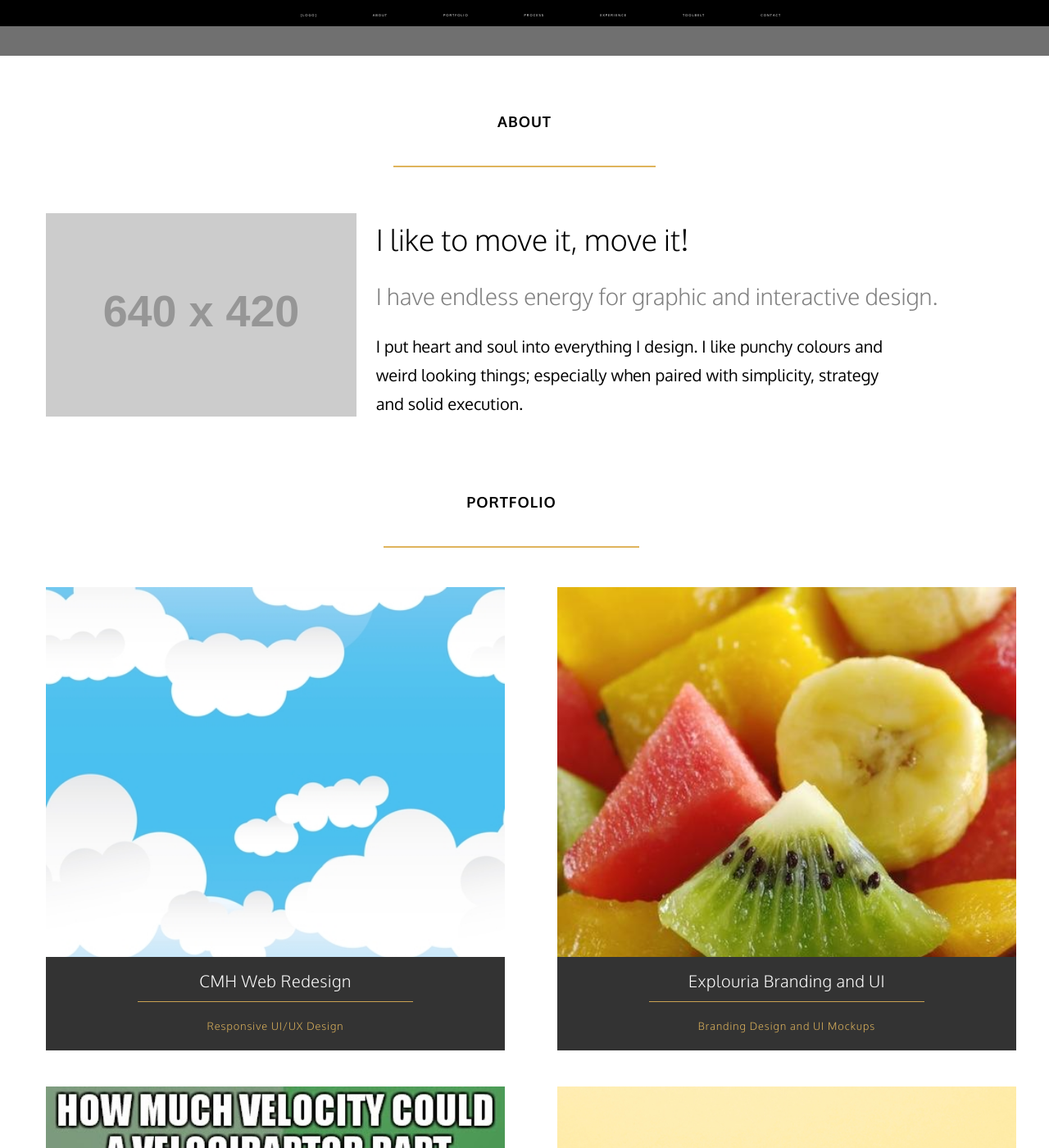
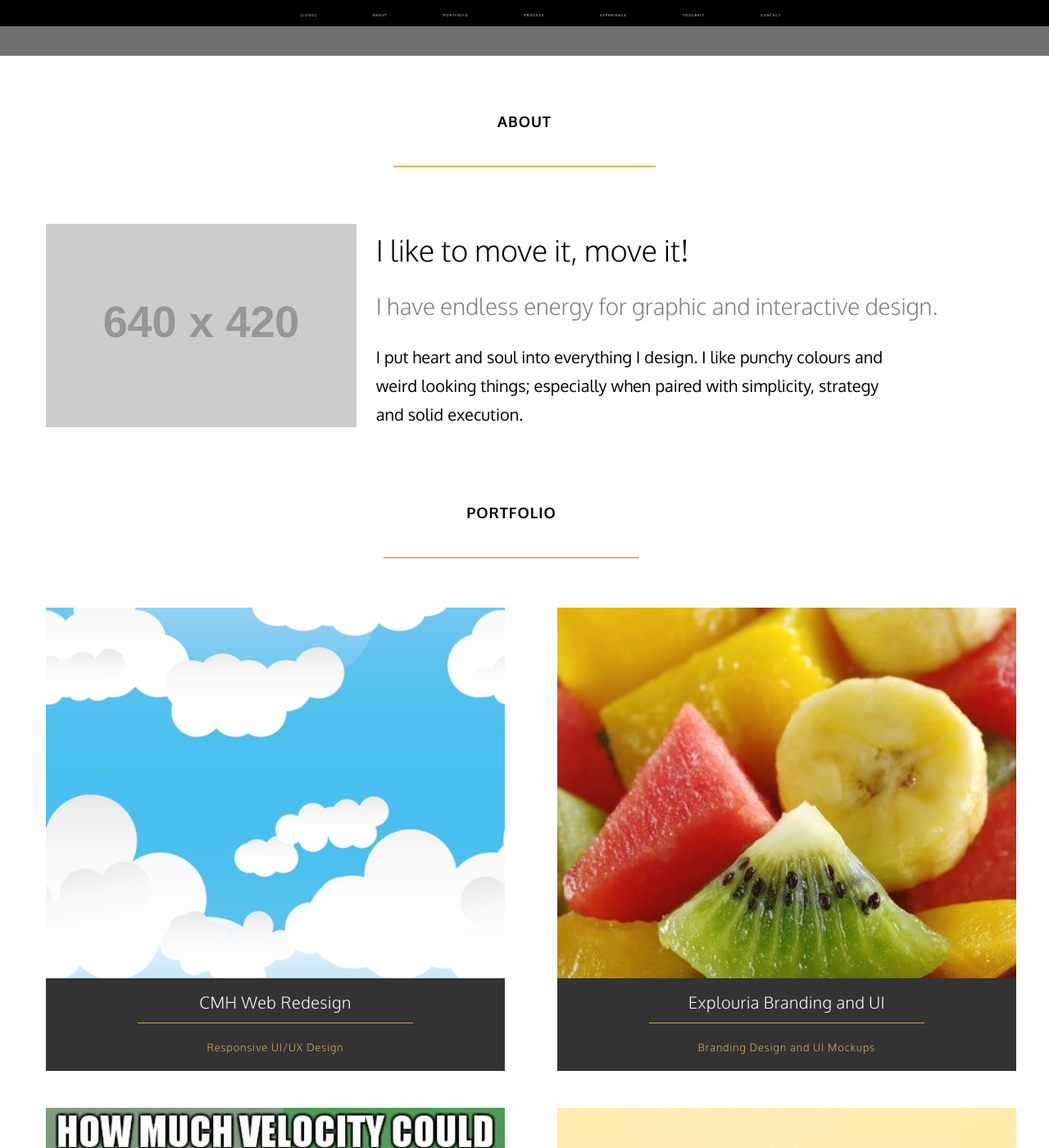
Before and after one commit to vivkay/portfolio-new, a Jekyll site: the page built from index.html, in a window 1280 px wide and 1400 px high, scrolled down 652 px. Shown: the whole window at 82% size. Built offline with Jekyll 4.4.1, drawn with Linux system fonts in a browser that asks for light colours; Markdown is read by kramdown in place of the engine named in the settings.

Commit message:
modified bottom margin on section-header class

```diff
--- a/css/main.css
+++ b/css/main.css
@@ -559,7 +559,7 @@ ul, ol, p {
 
     .section-header {
         width: 30%;
-        margin: 4rem auto 2rem auto;
+        margin: 4rem auto 2.8rem auto;
     }
 
     .hero-content {
--- a/index.html
+++ b/index.html
@@ -56,7 +56,9 @@ changefreq: monthly
         <section id="process" class="centered bg-img pad-b">
             <h2 class="section-header">Process</h2>
             <p class="body-ctr">Cutting corners in the early stages of a project can seriously compromise the integrity of your work. I use sketching, wireframes, brainstorming and an agile design process that integrates client and team feedback, to ensure efficiency and quality in the design process.</p>
-            <a class="btn-gold" href="https://www.behance.net/vivkay">view process case-study</a>
+            <div class="push-2">
+                <a class="btn-gold" href="https://www.behance.net/vivkay">view process case-study</a>
+            </div>
         </section>
 
         <section id="experience" class="centered">
```
